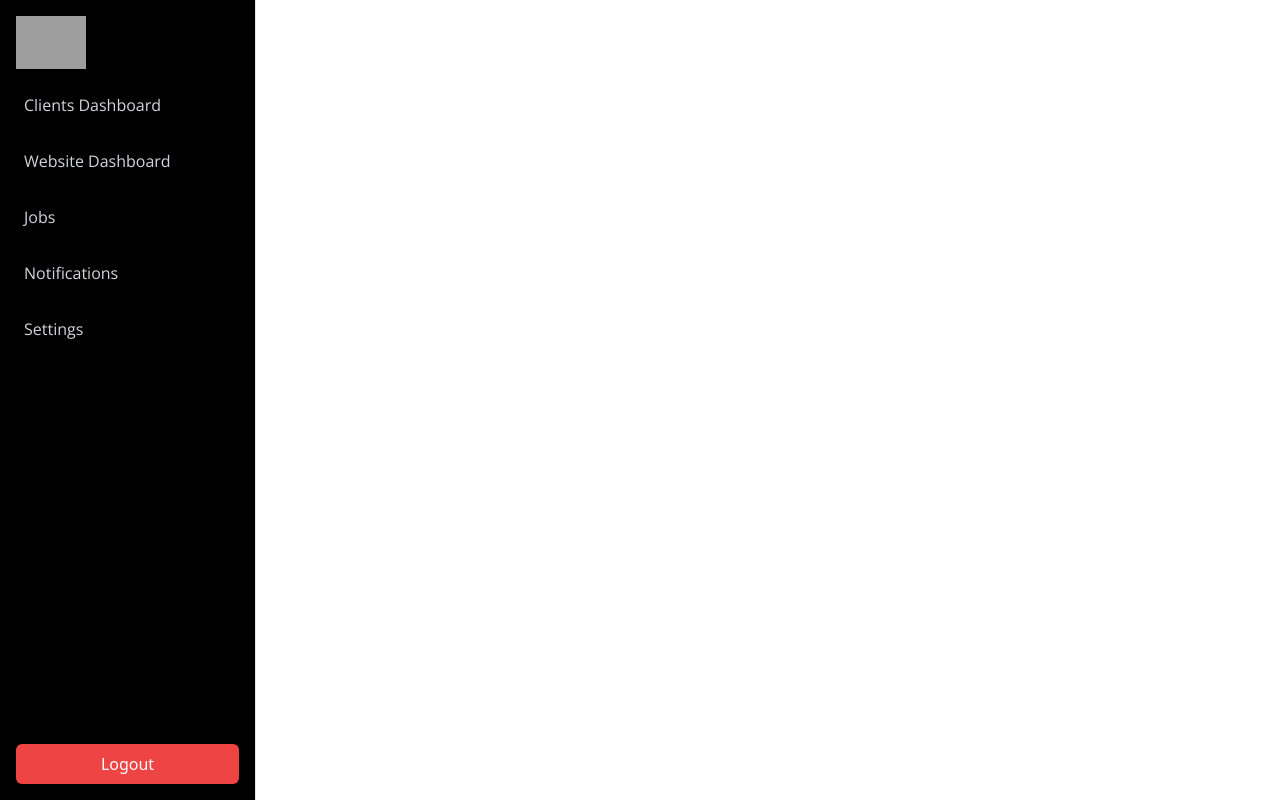
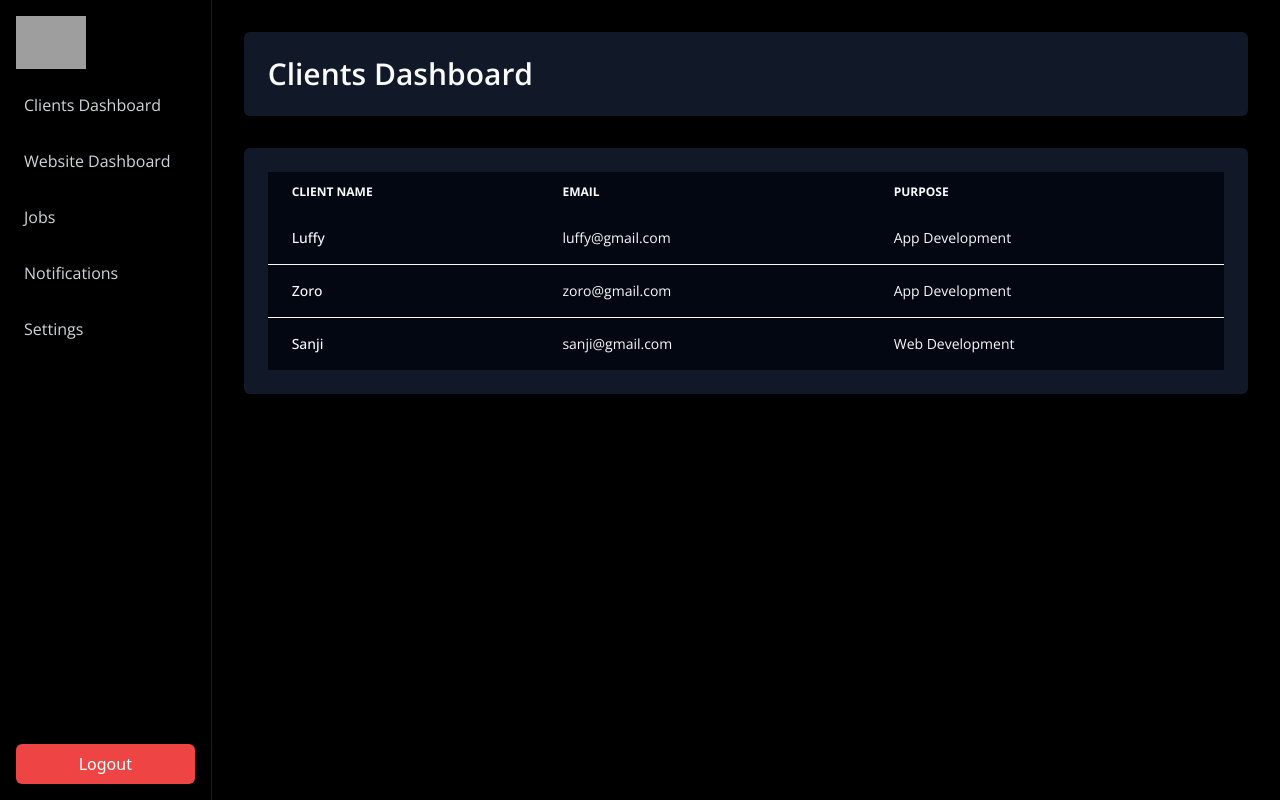
Before and after one commit to rakesh018/Dashboard_Triveda, a React (Vite) app: page / in a window 1280 px wide. Built offline with nearby package versions, Linux system fonts and the light colour scheme; grey boxes are pictures that could not be loaded.

Commit message:
sidebar fix

```diff
--- a/src/App.jsx
+++ b/src/App.jsx
@@ -7,7 +7,7 @@ export default function App() {
   <div className='flex '>
     <Sidebar></Sidebar>
     <Routes>
-    <Route path='/clientsdashboard' element={<ClientsDashboard/>}>
+    <Route path='/' element={<ClientsDashboard/>}>
     </Route>
    </Routes>
   </div>
--- a/src/pages/Sidebar.jsx
+++ b/src/pages/Sidebar.jsx
@@ -4,14 +4,14 @@ import { Link } from 'react-router-dom';
 
 export default function Sidebar() {
   return (
-    <div className="h-screen w-64 bg-black text-white flex flex-col border-r-[1px] border-opacity-5">
+    <div className="h-screen w-64 bg-black text-white flex flex-col border-r-[1px] border-gray-700 border-opacity-50">
       <div className="p-4">
         <img src={Logo} width={70} height={70} alt="Logo" />
       </div>
 
       <div className="flex flex-col flex-grow">
         <nav className="flex flex-col gap-4 px-4 font-opensans">
-          <Link to="/clientsdashboard">
+          <Link to="/">
             <div className="text-gray-300 hover:bg-gray-700 hover:text-white rounded-md p-2">
               Clients Dashboard
             </div>
```
